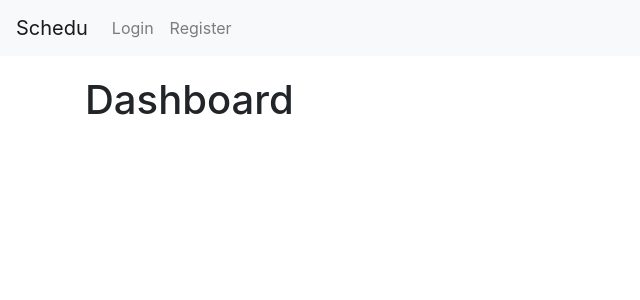
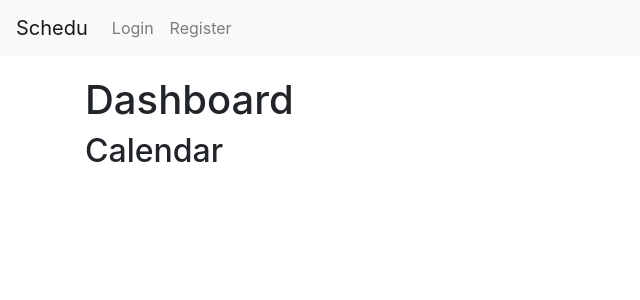
Before and after one commit to pouyapourbaba/schedule-frontend, a React (Create React App) app: page /dashboard in a window 1280 px wide. Shown: the top 300 px of the page, without its empty margins (0-640 px from the left). Built offline with nearby package versions, Linux system fonts and the light colour scheme; no server answers.

Commit message:
added calendar component

```diff
--- a/package.json
+++ b/package.json
@@ -5,6 +5,7 @@
   "dependencies": {
     "axios": "^0.18.0",
     "bootstrap": "^4.3.1",
+    "font-awesome": "^4.7.0",
     "joi-browser": "^13.4.0",
     "jquery": "^3.3.1",
     "jwt-decode": "^2.2.0",
--- /dev/null
+++ b/src/components/calendar.jsx
@@ -0,0 +1,15 @@
+import React, { Component } from "react";
+import { moment } from "moment";
+
+class Calendar extends Component {
+  state = {};
+  render() {
+    return (
+      <div className="calendar-container">
+        <h2>Calendar</h2>
+      </div>
+    );
+  }
+}
+
+export default Calendar;
--- a/src/components/dashboard.jsx
+++ b/src/components/dashboard.jsx
@@ -1,4 +1,5 @@
 import React, { Component } from "react";
+import Calendar from "./calendar";
 
 class Dashboard extends Component {
   state = {};
@@ -6,6 +7,7 @@ class Dashboard extends Component {
     return (
       <React.Fragment>
         <h1>Dashboard</h1>
+        <Calendar />
       </React.Fragment>
     );
   }
--- a/src/index.js
+++ b/src/index.js
@@ -5,6 +5,7 @@ import "./index.css";
 import App from "./App";
 import * as serviceWorker from "./serviceWorker";
 import "bootstrap/dist/css/bootstrap.css";
+import "font-awesome/css/font-awesome.css";
 // import $ from 'jquery';
 // import Popper from 'popper.js';
 import 'bootstrap/dist/js/bootstrap.bundle.min';
```
Also changed, not shown: 1 other file (tests, documents, lock files or other folders).
